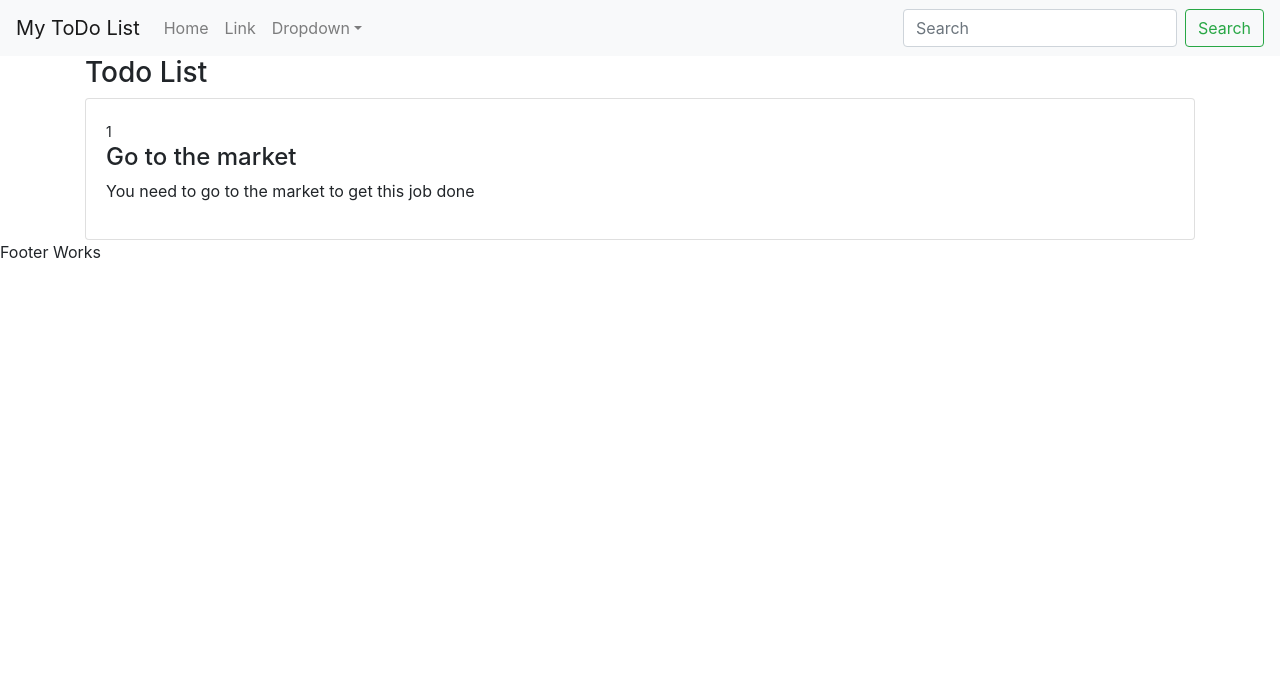
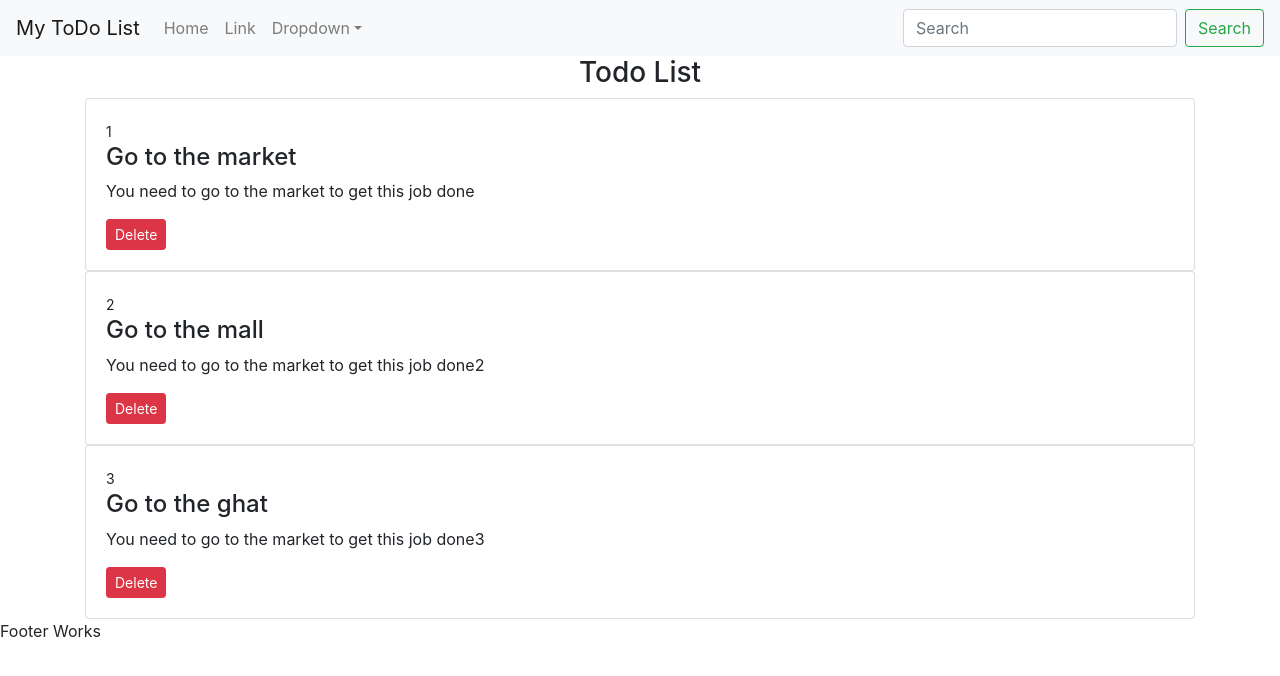
Before and after one commit to Muneeb94/todos-list, a React (Create React App) app: page / in a window 1280 px wide. Shown: the top 676 px of the page. Built offline with nearby package versions, Linux system fonts and the light colour scheme.

Commit message:
passing data from parent to child

```diff
--- a/src/App.js
+++ b/src/App.js
@@ -2,10 +2,21 @@
 import Header from './components/Header';
 import Todos from './components/Todos';
 import Footer from './components/Footer';
+import React, { useState } from 'react';
+
+
 
 
 function App() {
-   const todoItem = [
+
+    const onDelete = (todo) => {
+      setTodoItem(todoItem.filter((e) =>{
+        console.log(e);
+        return e.sno!==1;
+      }))
+    }
+
+   const [todoItem , setTodoItem] = useState([
     {
       sno: 1,
       title: "Go to the market",
@@ -21,12 +32,12 @@
       title: "Go to the ghat",
       desc: "You need to go  to the market to get this job done3"
     },
-   ]
+   ])
 
   return (
     <div>
         <Header title="My ToDo List"/>
-        <Todos  todoItems = {todoItem}/>
+        <Todos  todoItems = {todoItem} onDelete = {onDelete}/>
         <Footer />
     </div>
   );
--- a/src/components/Todo.js
+++ b/src/components/Todo.js
@@ -1,6 +1,6 @@
 import React from 'react'
 
-const Todo = ({todo}) => {
+const Todo = ({todo , onDelete}) => {
   return (
     <div>
       <div className="card">
@@ -8,6 +8,7 @@
             <small>{todo.sno}</small>
             <h4>{todo.title}</h4>
             <p>{todo.desc}</p>
+            <button className='btn btn-sm btn-danger' onClick={()=>{onDelete(todo)}}>Delete</button>
         </div>
       </div>
     </div>
--- a/src/components/Todos.js
+++ b/src/components/Todos.js
@@ -4,8 +4,11 @@
 const Todos = (props) => {
   return (
     <div className="container">
-       <h3>Todo List</h3>
-       <Todo todo={props.todoItems[0]}/>
+       <h3 className="text-center">Todo List</h3>
+        {console.log(props)}
+        { props.todoItems.map((todo) => {
+               return <Todo todo={todo} key={todo.sno}  onDelete={props.onDelete}/>
+         })}
     </div>
   )
 }
```
